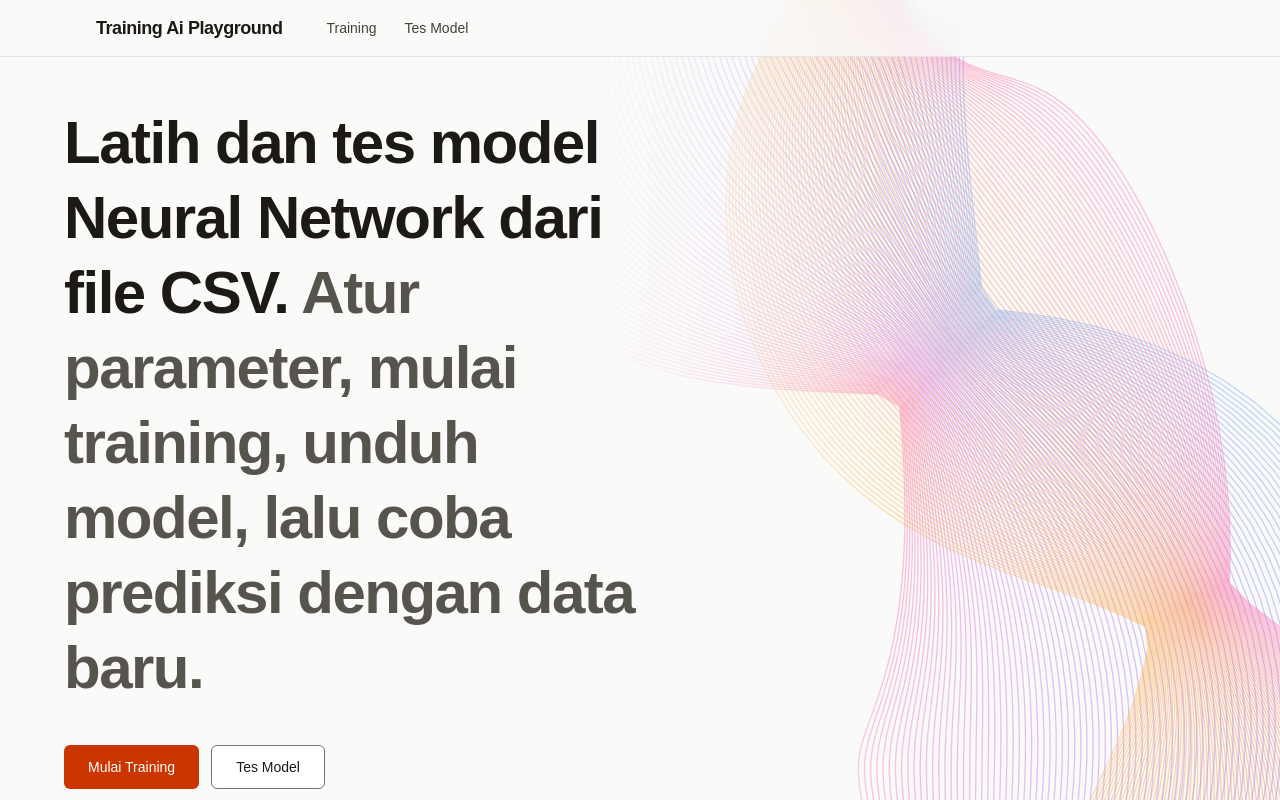
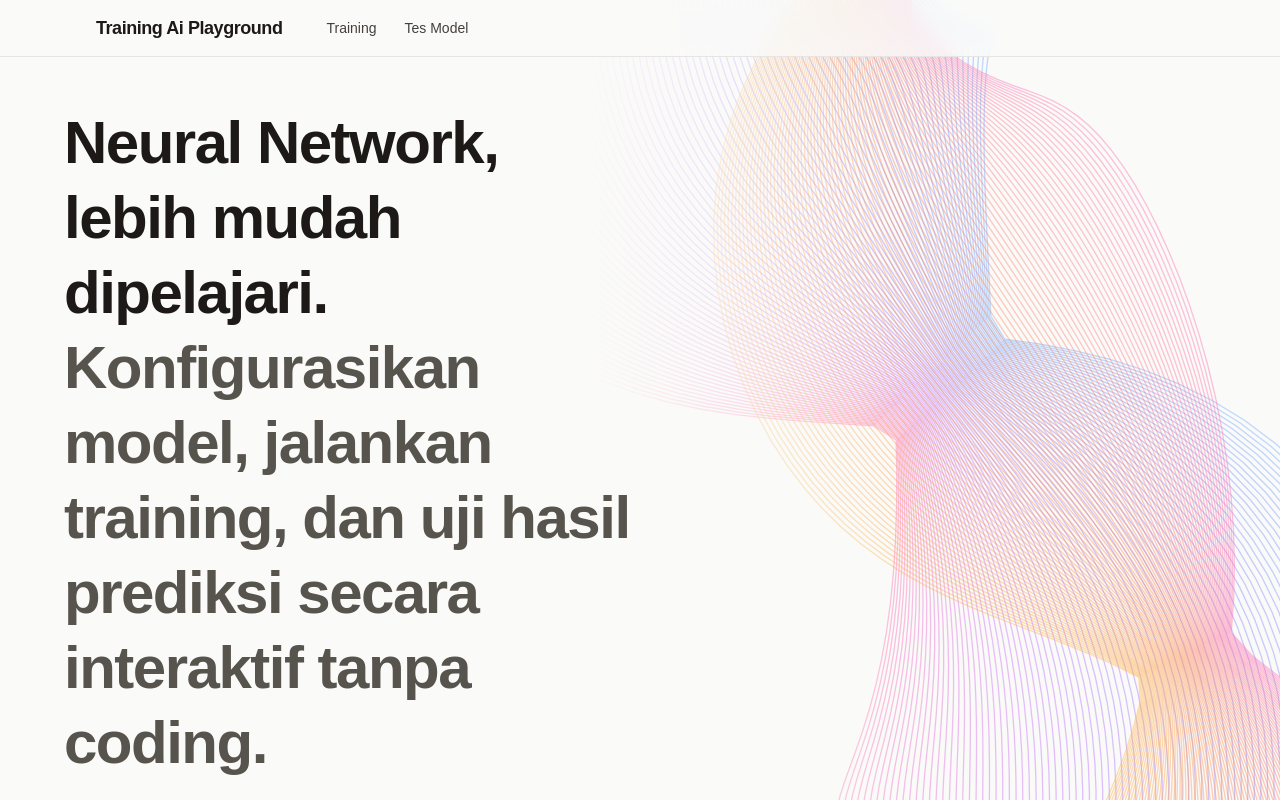
Before and after one commit to MuhRaihan001/training-ai, a Next.js app: page /home in a window 1280 px wide. Shown: the top 800 px of the page. Built offline with nearby package versions, Linux system fonts and the light colour scheme.

Commit message:
Ganti kalimat di home page

```diff
--- a/src/app/home/page.jsx
+++ b/src/app/home/page.jsx
@@ -259,15 +259,16 @@ export default function HomePage() {
             <main className="relative z-10 flex flex-1 items-start px-5 pb-56 pt-14 sm:px-8 sm:pt-20 lg:items-center lg:pb-24 lg:pt-12">
                 <div className="mx-auto w-full max-w-6xl">
                     <div className="max-w-xl">
+
                         <h1 className="text-4xl font-semibold leading-tight tracking-tight sm:text-5xl lg:text-6xl">
                             <span className="text-stone-900">
-                                Latih dan tes model Neural Network dari file CSV.
+                                Neural Network, lebih mudah dipelajari.
                             </span>{" "}
                             <span className="text-stone-600">
-                                Atur parameter, mulai training, unduh model, lalu
-                                coba prediksi dengan data baru.
+                                Konfigurasikan model, jalankan training, dan uji hasil prediksi secara interaktif tanpa coding.
                             </span>
                         </h1>
+
 
                         <div className="mt-10 flex flex-col gap-3 sm:flex-row">
                             <Link
```
